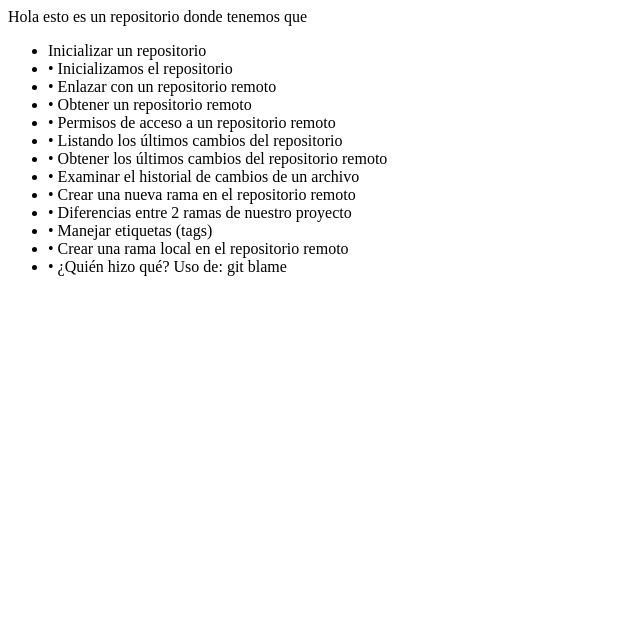
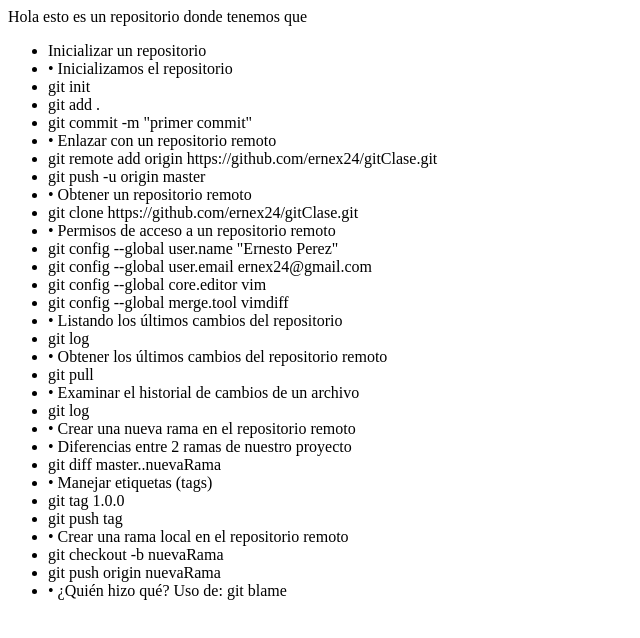
Before and after one commit to ernex24/gitClase, a plain HTML site: page index.html in a window 1280 px wide. Shown: the whole page, without its empty margins (0-640 px from the left). Drawn offline with Linux system fonts and the light colour scheme.

Commit message:
segundo commit rama dos

```diff
--- a/index.html
+++ b/index.html
@@ -10,18 +10,36 @@
     <div>Hola esto es un repositorio donde tenemos que</div>
     <ul>
         <li>Inicializar un repositorio</li>
-        <li>    • Inicializamos el repositorio</li>
-        <li>    • Enlazar con un repositorio remoto</li>
-        <li>    • Obtener un repositorio remoto</li>
-        <li>    • Permisos de acceso a un repositorio remoto</li>
-        <li>    • Listando los últimos cambios del repositorio</li>
-        <li>    • Obtener los últimos cambios del repositorio remoto</li>
-        <li>    • Examinar el historial de cambios de un archivo</li>
-        <li>    • Crear una nueva rama en el repositorio remoto</li>
-        <li>    • Diferencias entre 2 ramas de nuestro proyecto</li>
-        <li>    • Manejar etiquetas (tags)</li>
-        <li>    • Crear una rama local en el repositorio remoto</li>
-        <li>    • ¿Quién hizo qué? Uso de: git blame</li>
+        <li>• Inicializamos el repositorio</li>
+        <li>git init</li>
+        <li>git add .</li>
+        <li>git commit -m "primer commit"</li>
+        <li>• Enlazar con un repositorio remoto</li>
+        <li>git remote add origin https://github.com/ernex24/gitClase.git
+        <li>git push -u origin master</li>
+        <li>• Obtener un repositorio remoto</li>
+        <li>git clone https://github.com/ernex24/gitClase.git</li>
+        <li>• Permisos de acceso a un repositorio remoto</li>
+        <li>git config --global user.name "Ernesto Perez"</li>
+        <li>git config --global user.email ernex24@gmail.com</li>
+        <li>git config --global core.editor vim</li>
+        <li>git config --global merge.tool vimdiff</li>
+        <li>• Listando los últimos cambios del repositorio</li>
+        <li>git log</li>
+        <li>• Obtener los últimos cambios del repositorio remoto</li>
+        <li>git pull</li>
+        <li>• Examinar el historial de cambios de un archivo</li>
+        <li> git log</li>
+        <li>• Crear una nueva rama en el repositorio remoto</li>
+        <li>• Diferencias entre 2 ramas de nuestro proyecto</li>
+        <li>git diff master..nuevaRama</li>
+        <li>• Manejar etiquetas (tags)</li>
+        <li>git tag 1.0.0</li>
+        <li>git push tag</li>
+        <li>• Crear una rama local en el repositorio remoto</li>
+        <li> git checkout -b nuevaRama</li>
+        <li>git push origin nuevaRama</li>
+        <li>• ¿Quién hizo qué? Uso de: git blame</li>
     </ul>
 </body>
 </html>
```
